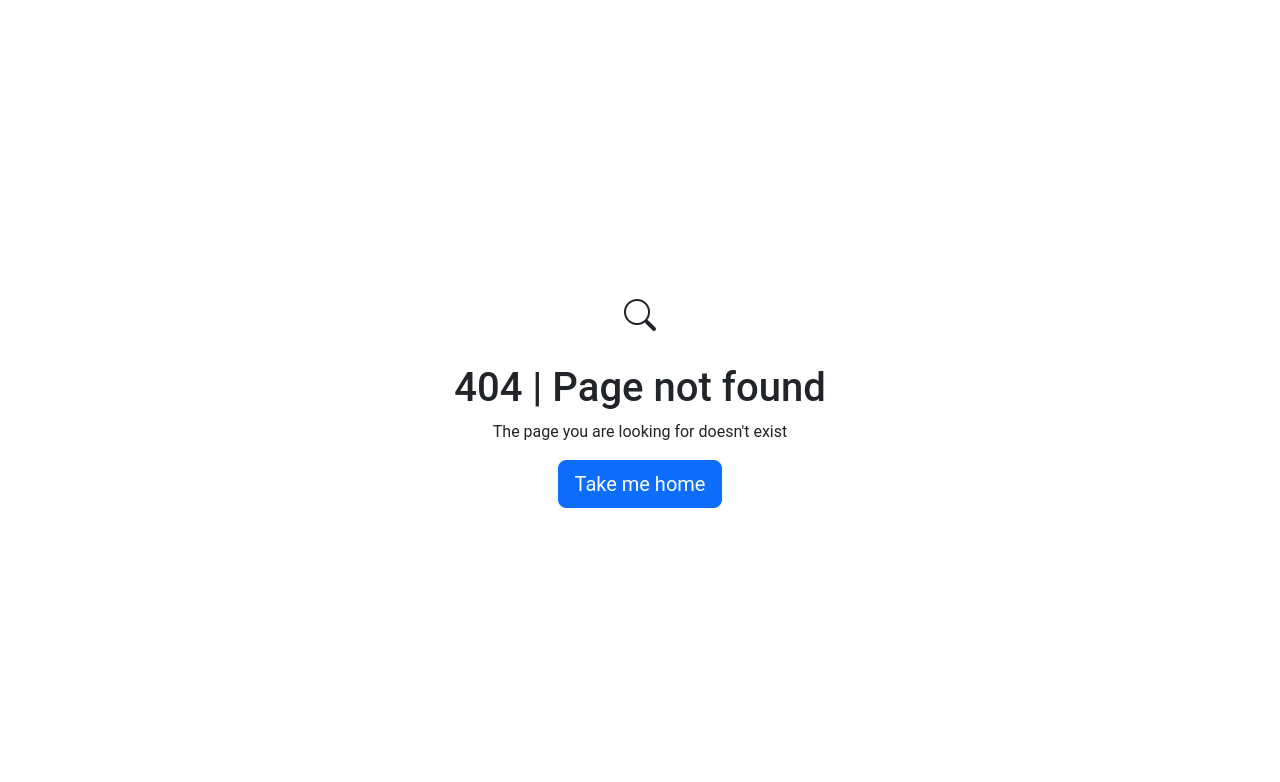
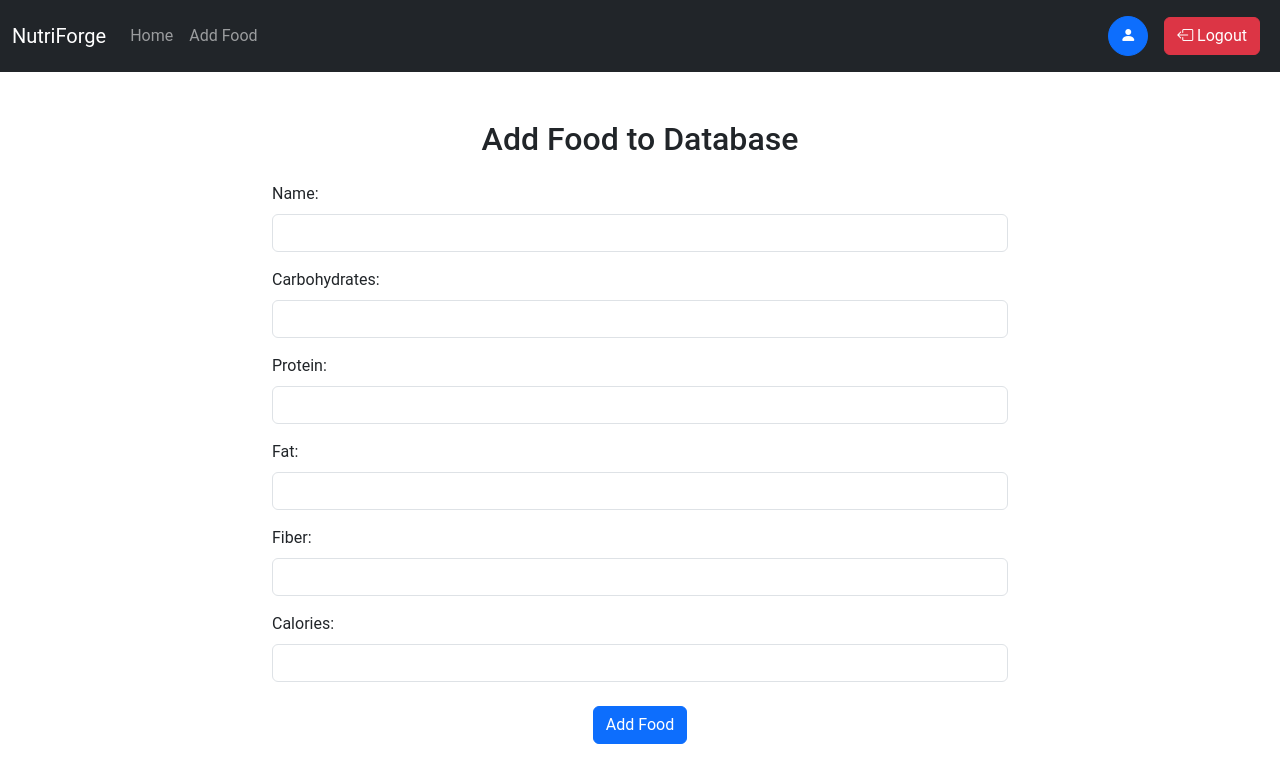
Before and after one commit to night-slayer18/NutriForge, a React (Vite) app in the folder NutriForge-Frontend/: page /addfood in a window 1280 px wide. Before the commit this address had no page. Shown: the top 782 px of the page. Built offline with nearby package versions, Linux system fonts and the light colour scheme; sample sign-in values are in the browser's storage.

Commit message:
added addfood component and its function

```diff
--- a/NutriForge-Frontend/src/App.jsx
+++ b/NutriForge-Frontend/src/App.jsx
@@ -14,6 +14,7 @@ import AuthState from './context/auth/AuthState'
 import PrivateRoute from './components/PrivateRoute'
 import Foods from './components/Foods'
 import FoodState from './context/food/FoodState'
+import AddFoodes from './components/AddFoodes'
 
 
 function App() {
@@ -30,6 +31,7 @@ function App() {
               <Route exact path="/user" element={<PrivateRoute Component={<Layout><Userinfo/></Layout>}/>} />
               <Route exact path="/foods" element = {<PrivateRoute Component={<Layout><Foods/></Layout>}/>} />
               <Route exact path="*" element={<NotFound/>} />
+              <Route exact path="/addfood" element = {<PrivateRoute Component={<Layout><AddFoodes/></Layout>}/>}/>
             </Routes>
           </BrowserRouter>
         </FoodState>
--- /dev/null
+++ b/NutriForge-Frontend/src/components/AddFoodes.jsx
@@ -0,0 +1,106 @@
+import { useContext, useState } from "react"
+import FoodContext from "../context/food/FoodContext"
+
+const AddFoodes = () => {
+    const [foodData, setfoodData] = useState({name: '',carbohydrates: '',protein: '',fat: '',fiber: '',calories: ''})
+    const foodcontext = useContext(FoodContext)
+    const {addFood} = foodcontext
+    const handleChange = (e) => {
+        setfoodData({...foodData,[e.target.name]: e.target.value})
+        console.log(foodData)
+    }
+
+    const handleSubmit = (e) => {
+        e.preventDefault()
+        addFood(foodData.name,foodData.carbohydrates,foodData.protein,foodData.fat,foodData.fiber,foodData.calories)
+        setfoodData({name: '',carbohydrates: '',protein: '',fat: '',fiber: '',calories: ''})
+    }
+    return (
+        <div className="container mt-5">
+            <div className="row justify-content-center">
+                <div className="col-md-8">
+                    <form onSubmit={handleSubmit}>
+                        <h2 className="text-center mb-4">Add Food to Database</h2>
+                        <div className="mb-3">
+                            <label htmlFor="name" className="form-label">Name:</label>
+                            <input
+                                type="text"
+                                className="form-control"
+                                id="name"
+                                name="name"
+                                value={foodData.name}
+                                onChange={handleChange}
+                                required
+                            />
+                        </div>
+                        <div className="mb-3">
+                            <label htmlFor="carbohydrates" className="form-label">Carbohydrates:</label>
+                            <input
+                                type="text"
+                                className="form-control"
+                                id="carbohydrates"
+                                name="carbohydrates"
+                                value={foodData.carbohydrates}
+                                onChange={handleChange}
+                                required
+                            />
+                        </div>
+                        <div className="mb-3">
+                            <label htmlFor="protein" className="form-label">Protein:</label>
+                            <input
+                                type="text"
+                                className="form-control"
+                                id="protein"
+                                name="protein"
+                                value={foodData.protein}
+                                onChange={handleChange}
+                                required
+                            />
+                        </div>
+                        <div className="mb-3">
+                            <label htmlFor="fat" className="form-label">Fat:</label>
+                            <input
+                                type="text"
+                                className="form-control"
+                                id="fat"
+                                name="fat"
+                                value={foodData.fat}
+                                onChange={handleChange}
+                                required
+                            />
+                        </div>
+                        <div className="mb-3">
+                            <label htmlFor="fiber" className="form-label">Fiber:</label>
+                            <input
+                                type="text"
+                                className="form-control"
+                                id="fiber"
+                                name="fiber"
+                                value={foodData.fiber}
+                                onChange={handleChange}
+                                required
+                            />
+                        </div>
+                        <div className="mb-3">
+                            <label htmlFor="calories" className="form-label">Calories:</label>
+                            <input
+                                type="text"
+                                className="form-control"
+                                id="calories"
+                                name="calories"
+                                value={foodData.calories}
+                                onChange={handleChange}
+                                required
+                            />
+                        </div>
+                        <div className="text-center mt-4">
+                            <button type="submit" className="btn btn-primary">Add Food</button>
+                        </div>
+                    </form>
+                </div>
+            </div>
+        </div>
+    )
+}
+
+export default AddFoodes
--- a/NutriForge-Frontend/src/components/Foods.jsx
+++ b/NutriForge-Frontend/src/components/Foods.jsx
@@ -12,6 +12,7 @@ const Foods = () => {
         // eslint-disable-next-line
     }, [])
     return (
+        <>
         <div className="row my-3">
           <div className="container mx-2">
           {foods.length===0 && "No foods to display"}
@@ -22,6 +23,7 @@ const Foods = () => {
                 )
           })}
     </div>
+    </>
     )
 }
 
--- a/NutriForge-Frontend/src/components/Navbar.jsx
+++ b/NutriForge-Frontend/src/components/Navbar.jsx
@@ -39,6 +39,11 @@ const Navbar = () => {
                 Home
               </Link>
             </li>
+            <li className="nav-item">
+              <Link className={`nav-link ${location.pathname==="/"?"active":""}`} aria-current="page" to="/addfood">
+                Add Food
+              </Link>
+            </li>
           </ul>
           {!localStorage.getItem('token')?<div className="d-flex">
             <Link className="btn btn-success mx-2 my-2" to="/login" role="button">
```
